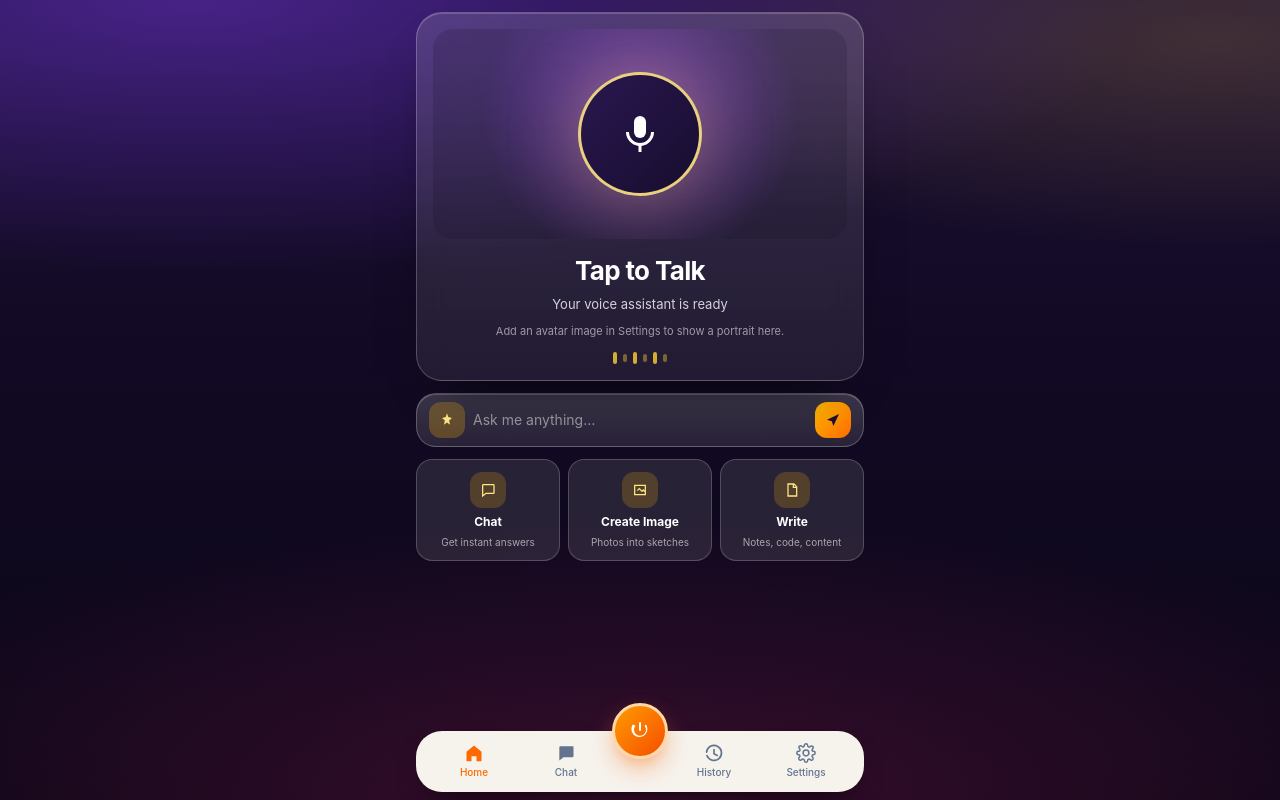
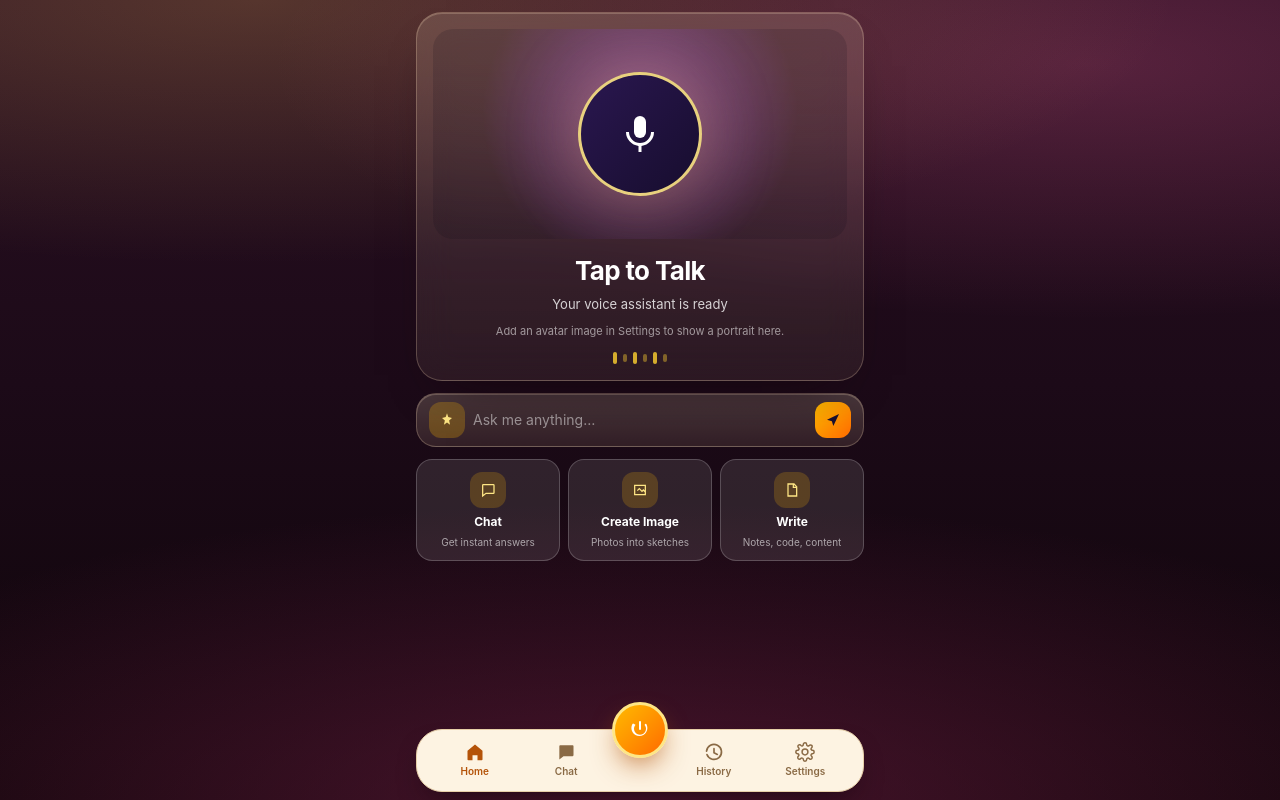
Before and after one commit to project9793/arushi-app, a React (Vite) app in the folder app/: page / in a window 1280 px wide. Built offline with nearby package versions, Linux system fonts and the light colour scheme.

Commit message:
Warm palette: no blue, no grey — gold, rose and deep plum throughout

```diff
--- a/app/src/components/BottomNav.tsx
+++ b/app/src/components/BottomNav.tsx
@@ -14,33 +14,36 @@ const TABS: Array<{ id: TabId; label: string; icon: string }> = [
   { id: 'settings', label: 'Settings', icon: 'M12 15.5a3.5 3.5 0 1 0 0-7 3.5 3.5 0 0 0 0 7zM19.4 15a1.7 1.7 0 0 0 .3 1.9l.1.1a2 2 0 1 1-2.8 2.8l-.1-.1a1.7 1.7 0 0 0-2.9 1.2v.2a2 2 0 1 1-4 0v-.1a1.7 1.7 0 0 0-1.1-1.6 1.7 1.7 0 0 0-1.9.3l-.1.1a2 2 0 1 1-2.8-2.8l.1-.1a1.7 1.7 0 0 0-1.2-2.9H3a2 2 0 1 1 0-4h.1a1.7 1.7 0 0 0 1.6-1.1 1.7 1.7 0 0 0-.3-1.9l-.1-.1a2 2 0 1 1 2.8-2.8l.1.1a1.7 1.7 0 0 0 1.9.3H9a1.7 1.7 0 0 0 1-1.5V3a2 2 0 1 1 4 0v.1a1.7 1.7 0 0 0 1 1.6 1.7 1.7 0 0 0 1.9-.3l.1-.1a2 2 0 1 1 2.8 2.8l-.1.1a1.7 1.7 0 0 0-.3 1.9V9a1.7 1.7 0 0 0 1.5 1H21a2 2 0 1 1 0 4h-.1a1.7 1.7 0 0 0-1.5 1z' },
 ];
 
-/** White pill navigation, in the flow at the bottom of the screen. */
+/** Cream pill navigation with warm brown labels — no blue, no grey. */
 export function BottomNav({ active, onSelect, onCentrePress, listening }: BottomNavProps) {
+  const activeClass = 'text-[#b45309]';
+  const idleClass = 'text-[#8a6a45]';
+
   return (
     <nav className="shrink-0 px-3 pb-2 pt-1">
-      <div className="relative mx-auto flex max-w-md items-end justify-between rounded-[26px] bg-[#f6f2ec] px-3 py-2 shadow-[0_14px_30px_-14px_rgba(0,0,0,0.8)]">
+      <div className="relative mx-auto flex max-w-md items-end justify-between rounded-[26px] border border-[#e6cfa8] bg-[#fdf3e2] px-3 py-2 shadow-[0_14px_30px_-14px_rgba(20,4,12,0.85)]">
         <button
           type="button"
           onClick={() => onSelect('home')}
-          className={`flex flex-1 flex-col items-center gap-0.5 py-1 ${active === 'home' ? 'text-orange-500' : 'text-slate-500'}`}
+          className={`flex flex-1 flex-col items-center gap-0.5 py-1 ${active === 'home' ? activeClass : idleClass}`}
           aria-current={active === 'home' ? 'page' : undefined}
         >
           <svg viewBox="0 0 24 24" className="h-5 w-5" fill="currentColor">
             <path d={TABS[0].icon} />
           </svg>
-          <span className="text-[10px] font-medium">Home</span>
+          <span className="text-[10px] font-semibold">Home</span>
         </button>
 
         <button
           type="button"
           onClick={() => onSelect('chat')}
-          className={`flex flex-1 flex-col items-center gap-0.5 py-1 ${active === 'chat' ? 'text-orange-500' : 'text-slate-500'}`}
+          className={`flex flex-1 flex-col items-center gap-0.5 py-1 ${active === 'chat' ? activeClass : idleClass}`}
           aria-current={active === 'chat' ? 'page' : undefined}
         >
           <svg viewBox="0 0 24 24" className="h-5 w-5" fill="currentColor">
             <path d={TABS[1].icon} />
           </svg>
-          <span className="text-[10px] font-medium">Chat</span>
+          <span className="text-[10px] font-semibold">Chat</span>
         </button>
 
         <div className="w-14" aria-hidden="true" />
@@ -48,33 +51,35 @@ export function BottomNav({ active, onSelect, onCentrePress, listening }: Bottom
         <button
           type="button"
           onClick={() => onSelect('history')}
-          className={`flex flex-1 flex-col items-center gap-0.5 py-1 ${active === 'history' ? 'text-orange-500' : 'text-slate-500'}`}
+          className={`flex flex-1 flex-col items-center gap-0.5 py-1 ${active === 'history' ? activeClass : idleClass}`}
           aria-current={active === 'history' ? 'page' : undefined}
         >
           <svg viewBox="0 0 24 24" className="h-5 w-5" fill="none" stroke="currentColor" strokeWidth="2" strokeLinecap="round">
             <path d={TABS[2].icon} />
           </svg>
-          <span className="text-[10px] font-medium">History</span>
+          <span className="text-[10px] font-semibold">History</span>
         </button>
 
         <button
           type="button"
           onClick={() => onSelect('settings')}
-          className={`flex flex-1 flex-col items-center gap-0.5 py-1 ${active === 'settings' ? 'text-orange-500' : 'text-slate-500'}`}
+          className={`flex flex-1 flex-col items-center gap-0.5 py-1 ${active === 'settings' ? activeClass : idleClass}`}
           aria-current={active === 'settings' ? 'page' : undefined}
         >
           <svg viewBox="0 0 24 24" className="h-5 w-5" fill="none" stroke="currentColor" strokeWidth="1.8">
             <path d={TABS[3].icon} />
           </svg>
-          <span className="text-[10px] font-medium">Settings</span>
+          <span className="text-[10px] font-semibold">Settings</span>
         </button>
 
         <button
           type="button"
           onClick={onCentrePress}
           aria-label={listening ? 'Stop listening' : 'Start listening'}
-          className={`absolute left-1/2 top-0 grid h-14 w-14 -translate-x-1/2 -translate-y-1/2 place-items-center rounded-full border-[3px] shadow-[0_10px_26px_-8px_rgba(249,115,22,0.9)] transition ${
-            listening ? 'border-rose-300 bg-gradient-to-br from-rose-500 to-fuchsia-600' : 'border-orange-200 bg-gradient-to-br from-amber-500 to-orange-600'
+          className={`absolute left-1/2 top-0 grid h-14 w-14 -translate-x-1/2 -translate-y-1/2 place-items-center rounded-full border-[3px] shadow-[0_12px_28px_-8px_rgba(180,83,9,0.85)] transition ${
+            listening
+              ? 'border-rose-200 bg-gradient-to-br from-rose-500 to-pink-600'
+              : 'border-amber-200 bg-gradient-to-br from-amber-400 to-orange-500'
           }`}
         >
           {listening ? (
--- a/app/src/index.css
+++ b/app/src/index.css
@@ -2,13 +2,14 @@
 
 :root {
   color-scheme: dark;
-  --gold-1: #ffe9a3;
-  --gold-2: #f4c14a;
-  --gold-3: #c98a1c;
-  --text: #ffffff;
-  --text-2: rgba(255, 255, 255, 0.78);
-  --text-3: rgba(255, 255, 255, 0.58);
-  --line: rgba(255, 255, 255, 0.22);
+  --gold-1: #ffe6ab;
+  --gold-2: #f3bd57;
+  --gold-3: #c8862a;
+  --rose: #f0619a;
+  --text: #fff9f0;
+  --text-2: rgba(255, 240, 220, 0.82);
+  --text-3: rgba(255, 234, 208, 0.62);
+  --line: rgba(255, 226, 186, 0.24);
 }
 
 html,
@@ -19,13 +20,13 @@ body,
 
 body {
   margin: 0;
-  /* Layered backdrop: violet glow top-left, a warm gold hint top-right, deep
-     ink underneath. Cards sit on top with a much lighter surface than before. */
+  /* Warm only: plum base, gold light from the top, rose glow from below.
+     No blue-violet and no neutral grey anywhere. */
   background:
-    radial-gradient(120% 55% at 15% 0%, rgba(124, 58, 237, 0.45) 0%, transparent 62%),
-    radial-gradient(90% 45% at 95% 5%, rgba(244, 193, 74, 0.18) 0%, transparent 58%),
-    radial-gradient(120% 60% at 50% 100%, rgba(219, 39, 119, 0.22) 0%, transparent 60%),
-    linear-gradient(180deg, #1a0f33 0%, #120a24 45%, #0a0616 100%);
+    radial-gradient(120% 55% at 20% 0%, rgba(243, 189, 87, 0.22) 0%, transparent 60%),
+    radial-gradient(110% 55% at 85% 8%, rgba(240, 97, 154, 0.24) 0%, transparent 58%),
+    radial-gradient(120% 60% at 50% 100%, rgba(120, 32, 72, 0.55) 0%, transparent 62%),
+    linear-gradient(180deg, #2a0f22 0%, #1c0a18 48%, #0e0509 100%);
   background-attachment: fixed;
   color: var(--text);
   font-family: 'Inter', ui-sans-serif, system-ui, -apple-system, 'Segoe UI', Roboto, sans-serif;
@@ -38,18 +39,18 @@ body {
 .card {
   border-radius: 26px;
   border: 1px solid var(--line);
-  background: linear-gradient(180deg, rgba(255, 255, 255, 0.14), rgba(255, 255, 255, 0.07));
+  background: linear-gradient(180deg, rgba(255, 232, 202, 0.15), rgba(255, 214, 176, 0.07));
   backdrop-filter: blur(18px);
   box-shadow:
-    0 24px 48px -30px rgba(0, 0, 0, 0.95),
-    inset 0 1px 0 rgba(255, 255, 255, 0.18);
+    0 24px 48px -30px rgba(20, 4, 12, 0.95),
+    inset 0 1px 0 rgba(255, 232, 202, 0.22);
 }
 
 .card-strong {
   border-radius: 20px;
   border: 1px solid var(--line);
-  background: linear-gradient(180deg, rgba(255, 255, 255, 0.18), rgba(255, 255, 255, 0.10));
-  box-shadow: inset 0 1px 0 rgba(255, 255, 255, 0.2);
+  background: linear-gradient(180deg, rgba(255, 232, 202, 0.20), rgba(255, 214, 176, 0.11));
+  box-shadow: inset 0 1px 0 rgba(255, 232, 202, 0.24);
 }
 
 .chip {
@@ -58,7 +59,7 @@ body {
   gap: 6px;
   border-radius: 9999px;
   border: 1px solid var(--line);
-  background: rgba(255, 255, 255, 0.14);
+  background: rgba(255, 232, 202, 0.14);
   padding: 7px 13px;
   font-size: 11px;
   font-weight: 600;
@@ -74,13 +75,13 @@ body {
   align-items: center;
   gap: 6px;
   border-radius: 9999px;
-  border: 1px solid rgba(244, 193, 74, 0.7);
-  background: linear-gradient(180deg, rgba(92, 60, 18, 0.95), rgba(48, 28, 8, 0.95));
+  border: 1px solid rgba(243, 189, 87, 0.75);
+  background: linear-gradient(180deg, rgba(104, 66, 18, 0.95), rgba(52, 28, 6, 0.95));
   padding: 8px 15px;
   font-size: 12px;
   font-weight: 700;
   color: var(--gold-1);
-  box-shadow: 0 8px 22px -12px rgba(0, 0, 0, 0.9);
+  box-shadow: 0 8px 22px -12px rgba(20, 4, 12, 0.9);
 }
 
 .label {
@@ -101,20 +102,20 @@ body {
   width: 100%;
   border-radius: 14px;
   border: 1px solid var(--line);
-  background: rgba(255, 255, 255, 0.10);
+  background: rgba(255, 232, 202, 0.10);
   padding: 11px 13px;
   font-size: 13px;
   color: var(--text);
 }
 
 .field::placeholder {
-  color: rgba(255, 255, 255, 0.48);
+  color: rgba(255, 234, 208, 0.48);
 }
 
 .field:focus {
   outline: none;
-  border-color: rgba(244, 193, 74, 0.85);
-  box-shadow: 0 0 0 3px rgba(244, 193, 74, 0.18);
+  border-color: rgba(243, 189, 87, 0.85);
+  box-shadow: 0 0 0 3px rgba(243, 189, 87, 0.20);
 }
 
 /* ------------------------------------------------------------ gold type */
@@ -124,7 +125,7 @@ body {
   -webkit-background-clip: text;
   background-clip: text;
   color: transparent;
-  filter: drop-shadow(0 2px 8px rgba(244, 193, 74, 0.35));
+  filter: drop-shadow(0 2px 8px rgba(243, 189, 87, 0.35));
 }
 
 /* ---------------------------------------------------------------- orb */
@@ -148,7 +149,7 @@ body {
 
 .orb__glow {
   inset: -14%;
-  background: radial-gradient(circle at 50% 50%, rgba(168, 85, 247, 0.7), transparent 62%);
+  background: radial-gradient(circle at 50% 50%, rgba(240, 97, 154, 0.6), transparent 62%);
   filter: blur(28px);
   opacity: 0.9;
   transition: opacity 400ms ease;
@@ -157,7 +158,7 @@ body {
 
 .orb__ring {
   inset: 0;
-  border: 1px solid rgba(255, 255, 255, 0.28);
+  border: 1px solid rgba(255, 226, 186, 0.3);
   opacity: 0;
   z-index: 1;
 }
@@ -167,8 +168,8 @@ body {
   z-index: 2;
   background:
     radial-gradient(circle at 32% 26%, rgba(255, 255, 255, 0.85), transparent 44%),
-    conic-gradient(from 140deg, #a855f7, #f472b6, #5eead4, #f4c14a, #a855f7);
-  box-shadow: inset 0 0 60px rgba(10, 6, 22, 0.3), 0 30px 80px -30px rgba(168, 85, 247, 0.95);
+    conic-gradient(from 140deg, #f3bd57, #f0619a, #ffd9a0, #c8862a, #f3bd57);
+  box-shadow: inset 0 0 60px rgba(30, 8, 16, 0.28), 0 30px 80px -30px rgba(240, 97, 154, 0.9);
   display: grid;
   place-items: center;
   overflow: hidden;
@@ -203,7 +204,7 @@ body {
 }
 
 .waveform { position: relative; z-index: 3; display: flex; align-items: center; gap: 5px; height: 46px; }
-.waveform span { width: 5px; border-radius: 9999px; background: rgba(10, 6, 22, 0.7); height: 18%; animation: wave 1s ease-in-out infinite; }
+.waveform span { width: 5px; border-radius: 9999px; background: rgba(30, 8, 16, 0.65); height: 18%; animation: wave 1s ease-in-out infinite; }
 .waveform span:nth-child(2) { animation-delay: 0.12s; }
 .waveform span:nth-child(3) { animation-delay: 0.24s; }
 .waveform span:nth-child(4) { animation-delay: 0.36s; }
@@ -211,7 +212,7 @@ body {
 @keyframes wave { 0%, 100% { height: 16%; opacity: 0.7; } 50% { height: 100%; opacity: 1; } }
 
 .glass {
-  background: rgba(255, 255, 255, 0.12);
+  background: rgba(255, 232, 202, 0.12);
   border: 1px solid var(--line);
   backdrop-filter: blur(16px);
 }
```
